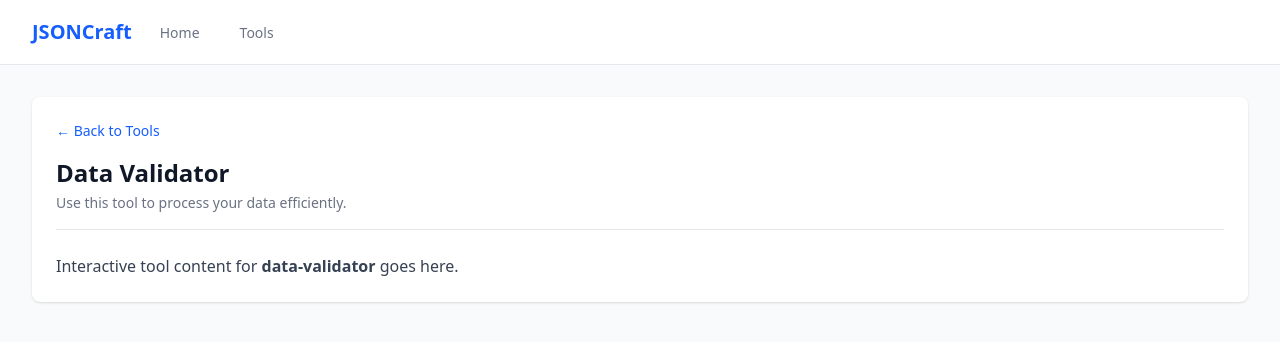
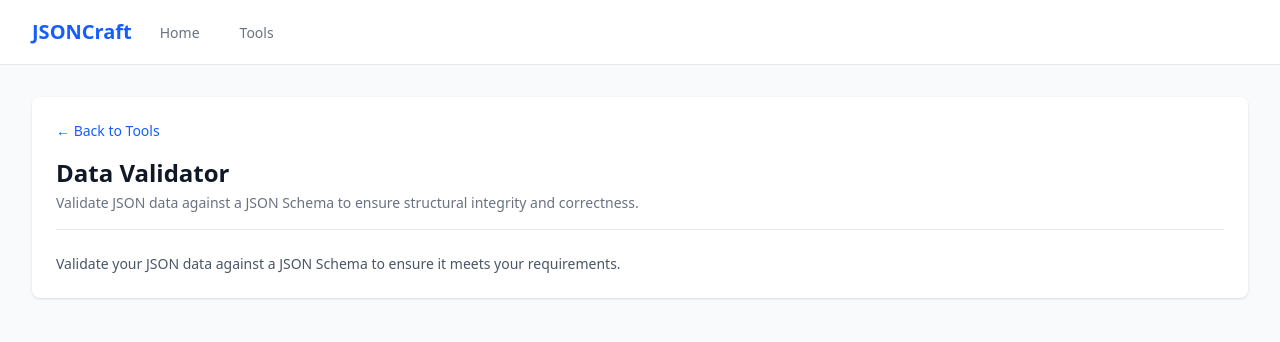
Before and after one commit to binay-das/json-craft, a React (Vite) app: page /tool/data-validator in a window 1280 px wide. Shown: the top 342 px of the page. Built offline with nearby package versions, Linux system fonts and the light colour scheme.

Commit message:
feat: create data validator page layout

```diff
--- a/src/App.tsx
+++ b/src/App.tsx
@@ -10,6 +10,7 @@ import CsvToJson from './pages/CsvToJson';
 import JsonSchemaGenerator from './pages/JsonSchemaGenerator';
 import ApiMockGenerator from './pages/ApiMockGenerator';
 import RegexTester from './pages/RegexTester';
+import DataValidator from './pages/DataValidator';
 
 function App() {
   return (
@@ -23,6 +24,7 @@ function App() {
           <Route path="json-schema" element={<JsonSchemaGenerator />} />
           <Route path="api-mock" element={<ApiMockGenerator />} />
           <Route path="regex-tester" element={<RegexTester />} />
+          <Route path="data-validator" element={<DataValidator />} />
           <Route path=":name" element={<ToolDetail />} />
         </Route>
       </Route>
--- a/src/components/ToolLayout.tsx
+++ b/src/components/ToolLayout.tsx
@@ -26,6 +26,9 @@ export function ToolLayout() {
   } else if (pathName === 'regex-tester') {
     title = 'Regex Tester';
     description = 'Test regular expressions against any string and see matches highlighted in real time.';
+  } else if (pathName === 'data-validator') {
+    title = 'Data Validator';
+    description = 'Validate JSON data against a JSON Schema to ensure structural integrity and correctness.';
   }
 
   return (
--- /dev/null
+++ b/src/pages/DataValidator.tsx
@@ -0,0 +1,13 @@
+import React from 'react';
+
+export default function DataValidator() {
+  return (
+    <div className="flex flex-col gap-6">
+      <div className="flex flex-col gap-2">
+        <p className="text-gray-600 text-sm">
+          Validate your JSON data against a JSON Schema to ensure it meets your requirements.
+        </p>
+      </div>
+    </div>
+  );
+}
```
